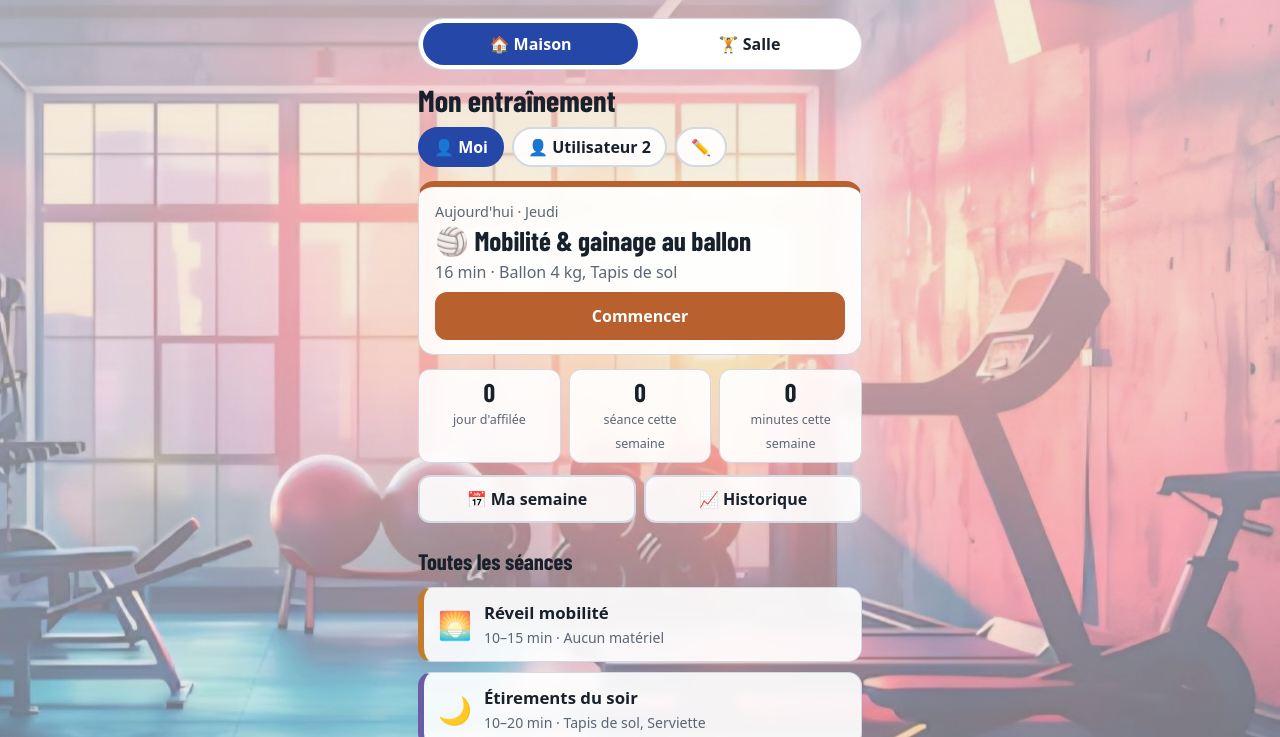
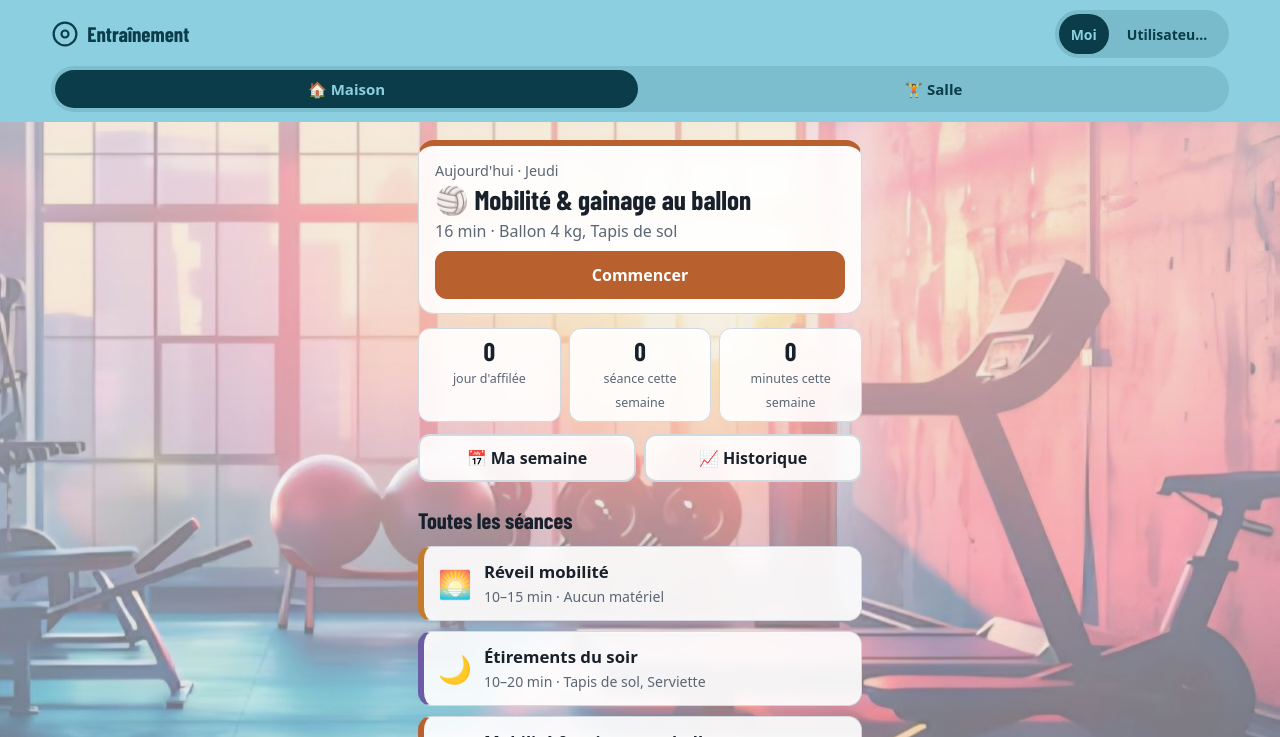
Before and after one commit to frhubert78-ui/Entrainement, a plain HTML site: page index.html in a window 1280 px wide. Shown: the top 737 px of the page. Drawn offline with nearby package versions, Linux system fonts and the light colour scheme.

Commit message:
Maison : bandeau du haut identique à la Salle (profils + Maison/Salle)
Co-Authored-By: Claude Opus 5.5 <noreply@anthropic.com>
Claude-Session: https://claude.ai/code/session_01BZkG8hpQs9msM4TZzhihHQ

```diff
--- a/index.html
+++ b/index.html
@@ -119,10 +119,24 @@ body.insess nav.tabs{display:none}body:not(.insess) main{padding-bottom:96px}
 .mhist{list-style:none;padding:0;margin:0}.mhist li{display:flex;gap:10px;align-items:center;border-bottom:1px solid var(--line);padding:6px 0;font-size:.92rem}.mhist b{flex:none;width:46px}.mhist span{flex:1}.mhist button{min-height:36px;padding:2px 10px;border-color:var(--line)}
 .mat{background:var(--card);border:1px solid var(--line);border-radius:14px;padding:12px 14px;margin:0 0 10px}.mat b{font-size:1.05rem}.mat small{color:var(--soft);margin-left:6px}
 .mat .ss{display:flex;flex-wrap:wrap;gap:6px;margin-top:8px}.mat .ss button{min-height:36px;padding:4px 10px;border-radius:999px;border:1.5px solid var(--c,var(--line));font-size:.88rem}
+.top{position:sticky;top:0;z-index:5;background:var(--hd);color:var(--hdink);display:flex;flex-wrap:wrap;align-items:center;justify-content:space-between;gap:12px;row-gap:8px;padding:10px max(4vw,14px)}
+:root{--hd:#8CCFE0;--hdink:#0B3C49}:root.u1{--hd:#EDC1DC;--hdink:#6B2D5C}
+@media (prefers-color-scheme:dark){:root{--hd:#0B3C49;--hdink:#E3F4F8}:root.u1{--hd:#6B2D5C;--hdink:#FAEAF3}}
+.top .brand{font-family:"Barlow Condensed","Arial Narrow",sans-serif;font-weight:700;font-size:21px;display:flex;align-items:center;gap:8px;flex:1 1 0;min-width:0;white-space:nowrap;overflow:hidden;text-overflow:ellipsis}
+.top .brand svg{width:28px;height:28px;flex:none}
+.top .profs{display:flex;gap:6px;background:color-mix(in srgb,var(--hdink) 14%,transparent);padding:4px;border-radius:999px;flex:none}
+.top .profs button{border:0;background:none;border-radius:999px;padding:8px 12px;min-height:40px;font-weight:600;font-size:14px;max-width:110px;overflow:hidden;text-overflow:ellipsis;white-space:nowrap;color:var(--hdink)}
+.top .profs button.on{background:var(--hdink);color:var(--hd)}
+.top .univ{order:3;width:100%;display:grid;grid-template-columns:1fr 1fr;gap:4px;background:color-mix(in srgb,var(--hdink) 12%,transparent);border:0;border-radius:999px;padding:4px;margin:0}
+.top .univ a,.top .univ span{display:flex;align-items:center;justify-content:center;min-height:38px;border-radius:999px;font-weight:700;font-size:15px;color:var(--hdink);text-decoration:none}
+.top .univ .on{background:var(--hdink);color:var(--hd)}
+body.insess .top{display:none}
+.top,.top *{transition:background-color .3s,color .3s}
 </style>
 </head>
 <body>
 <div class="bgimg"></div><div class="bgveil"></div>
+<header class="top" id="top"></header>
 <main id="app"></main>
 <svg width="0" height="0" style="position:absolute" aria-hidden="true"><defs>
 <symbol id="n-db" viewBox="0 0 64 64"><g fill="none" stroke="currentColor" stroke-width="3.5" stroke-linecap="round" stroke-linejoin="round"><path d="M18 32h28"/><rect x="8" y="22" width="7" height="20" rx="2"/><rect x="15" y="25" width="4" height="14" rx="1"/><rect x="49" y="22" width="7" height="20" rx="2"/><rect x="45" y="25" width="4" height="14" rx="1"/></g></symbol>
@@ -632,8 +646,14 @@ const esc=s=>String(s??"").replace(/[&<>"']/g,c=>({"&":"&amp;","<":"&lt;",">":"&
 let tt;function toast(m){const t=$("toast");t.textContent=m;t.classList.add("show");clearTimeout(tt);tt=setTimeout(()=>t.classList.remove("show"),2600)}
 function setColor(c){document.documentElement.style.setProperty("--work",c||"var(--main)");document.querySelector('meta[name="theme-color"]').setAttribute("content",c||"#2447A8")}
 
+function drawTop(){
+ const i=Math.max(0,DB.users.findIndex(u=>u.id===DB.cur));document.documentElement.classList.toggle("u1",i%2===1);
+ $("top").innerHTML=`<div class="brand"><svg viewBox="0 0 64 64" aria-hidden="true"><use href="#n-plate"/></svg>Entraînement</div>
+ <div class="profs">${DB.users.map(u=>`<button data-user="${u.id}" class="${u.id===DB.cur?"on":""}">${esc(u.name)}</button>`).join("")}</div>
+ <div class="univ" role="group" aria-label="Univers"><span class="on" aria-current="page">🏠 Maison</span><a href="salle/" data-univ="salle">🏋️ Salle</a></div>`;
+}
 function draw(){
- const app=$("app");
+ const app=$("app");drawTop();
  const tab={home:"home",week:"home",hist:"hist",meas:"meas",mat:"mat",set:"set",users:"set"}[view.v]||"home";
  document.querySelectorAll("#tabs button").forEach(b=>b.classList.toggle("on",b.dataset.tab===tab));
  document.body.classList.toggle("insess",view.v==="sess");
@@ -651,7 +671,7 @@ function userChips(){return `<div class="users">${DB.users.map(u=>`<button data-
 function doneToday(u,id){const k=dkey(Date.now());return u.hist.some(h=>h.d===k&&(!id||h.s===id))}
 function drawHome(app){
  const u=U(),today=new Date().getDay(),sid=u.week[today],s=SBY[sid],ws=weekStats(u),sk=streak(u);
- let h=`<div class="univ" role="group" aria-label="Univers"><span class="on" aria-current="page">🏠 Maison</span><a href="salle/" data-univ="salle">🏋️ Salle</a></div><h1>Mon entraînement</h1>${userChips()}`;
+ let h=``;
  if(s){const li=u.lvl[s.id]??s.def,m=minutes(levelSteps(s,li));
   h+=`<div class="today" style="--c:${s.c}"><div class="lbl">Aujourd'hui · ${JOURS[today]}</div><div class="big">${s.em} ${esc(s.nom)}</div>
   <div class="sub" style="margin:0">${m} min · ${s.mat.join(", ")}</div>${doneToday(u,s.id)?`<p style="margin:8px 0 0;color:${s.c};font-weight:700">✓ Faite aujourd'hui, bravo !</p>`:`<button data-sess="${s.id}">Commencer</button>`}</div>`}
@@ -783,7 +803,7 @@ function drawMeas(app){
  const pts=list.filter(m=>m.v[mt[0]]!=null).map(m=>({d:m.d,v:m.v[mt[0]]})),z=pts[pts.length-1],y=pts[pts.length-2],a=pts[0];
  const dd=s=>s.slice(8,10)+"/"+s.slice(5,7),tk=new Date(),tday=tk.getFullYear()+"-"+String(tk.getMonth()+1).padStart(2,"0")+"-"+String(tk.getDate()).padStart(2,"0");
  const lastOf=k=>{const l=list.slice().reverse().find(x=>x.v[k]!=null);return l?mf1(l.v[k]):""};
- h+=`${userChips()}<p class="sub">Mesures de <b>${esc(pr.name)}</b> · les mêmes que dans l'univers Salle.</p>
+ h+=`<p class="sub">Mesures de <b>${esc(pr.name)}</b> · les mêmes que dans l'univers Salle.</p>
  <div class="chipsm">${MET.map(m=>`<button data-met="${m[0]}" class="${m[0]===mt[0]?"on":""}">${m[1]}</button>`).join("")}</div>
  ${z?`<div class="kpi"><b>${mf1(z.v)}</b> <small>${mt[2]}</small><span>${y?`${msg1(z.v-y.v)} ${mt[2]} depuis le ${dd(y.d)}`:`Mesuré le ${dd(z.d)}`}${a&&pts.length>2?` · ${msg1(z.v-a.v)} ${mt[2]} depuis le ${dd(a.d)}`:""}</span></div>`:`<div class="empty">Pas encore de mesure : ${mt[1].toLowerCase()}.</div>`}
  <div class="chart" id="mch"></div>
--- a/sw.js
+++ b/sw.js
@@ -1,6 +1,6 @@
 // Service worker – Mon entraînement
 const PREFIX = "entrainement-";
-const CACHE = PREFIX + "v5";
+const CACHE = PREFIX + "v6";
 const SHELL = ["./", "./index.html", "./fond.jpg", "./manifest.json", "./icon-192.png", "./icon-512.png", "./icon-maskable-512.png", "./apple-touch-icon.png"];
 self.addEventListener("install", e => {
   e.waitUntil(caches.open(CACHE).then(c => c.addAll(SHELL)).then(() => self.skipWaiting()));
```
